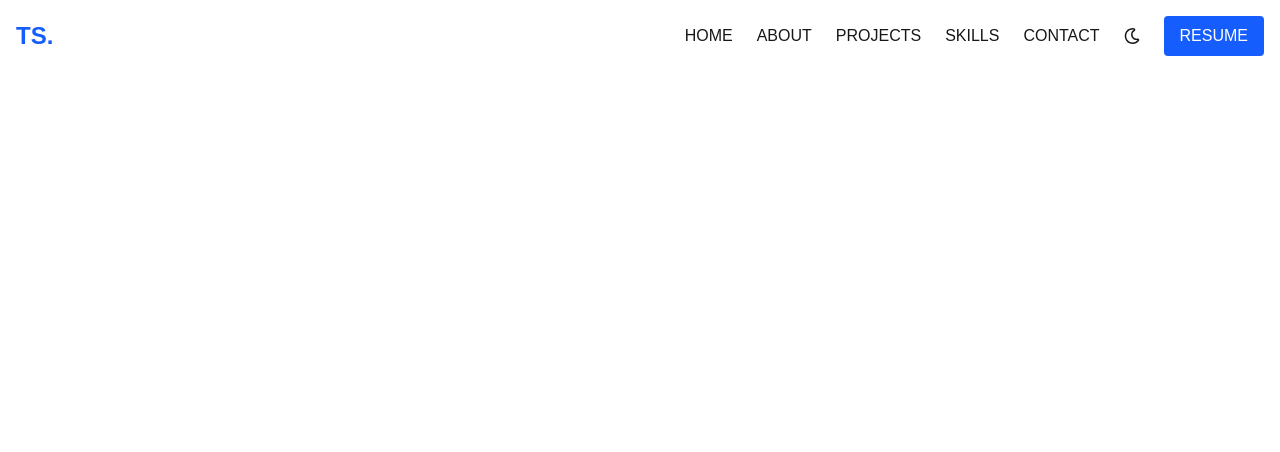
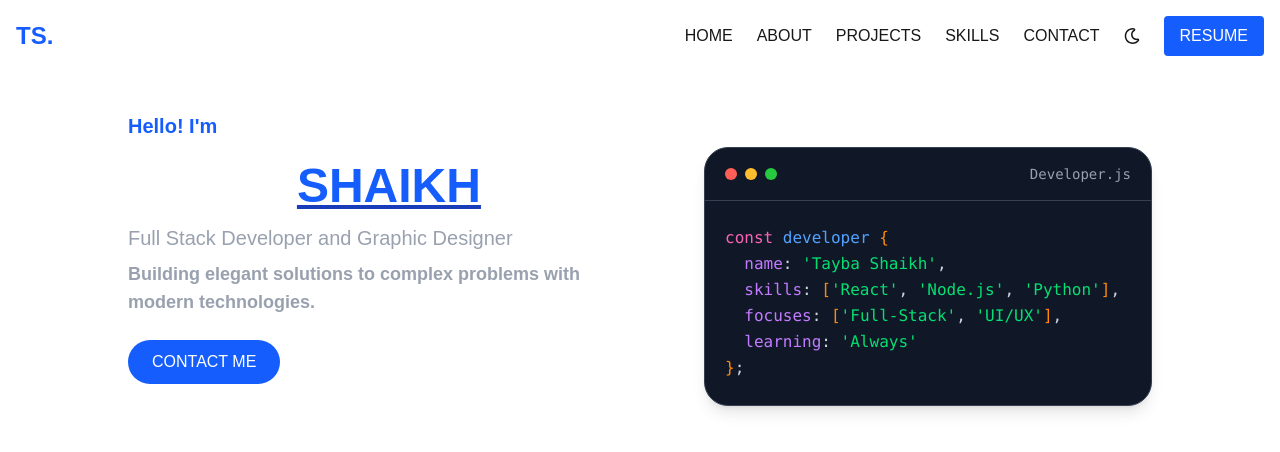
Before and after one commit to Tabbie05/Portfolio, a Next.js app in the folder myportfolio/: page / in a window 1280 px wide. Shown: the top 452 px of the page. Built offline with nearby package versions, Linux system fonts and the light colour scheme.

Commit message:
feat :complete home page

```diff
--- a/myportfolio/package.json
+++ b/myportfolio/package.json
@@ -9,6 +9,7 @@
     "lint": "next lint"
   },
   "dependencies": {
+    "framer-motion": "^12.16.0",
     "next": "15.3.3",
     "react": "^19.0.0",
     "react-dom": "^19.0.0",
--- /dev/null
+++ b/myportfolio/src/Home/Main/page.js
@@ -0,0 +1,104 @@
+import React from "react";
+import { FaGithub } from "react-icons/fa";
+import { FaLinkedinIn } from "react-icons/fa";
+import { CiMail } from "react-icons/ci";
+
+const Main = () => {
+    return (
+        <div className="flex flex-col lg:flex-row items-center justify-center text-white px-8 lg:px-20 gap-0 max-w-7xl mx-auto mt-10">
+            {/* Left content */}
+            <div className="max-w-xl w-full">
+                <h2 className="text-4xl sm:text-5xl font-bold leading-tight">
+                    <span className="text-blue-600 text-xl block mb-4">Hello! I'm</span>
+                    TAYBA <span className="text-blue-600 underline decoration-blue-800">SHAIKH</span>
+                </h2>
+                <h3 className="text-gray-400 text-xl mt-2">
+                    Full Stack Developer and Graphic Designer
+                </h3>
+                <p className="text-lg text-gray-400 font-semibold mt-2 max-w-lg">
+                    Building elegant solutions to complex problems with modern technologies.
+                </p>
+
+                <div className="flex flex-wrap gap-4 mt-6">
+                    <button className="px-6 py-2 bg-blue-600 text-white rounded-full hover:bg-blue-700 transition">
+                        CONTACT ME
+                    </button>
+                    <button className="px-6 py-2 border-2 border-white text-white rounded-full hover:bg-white hover:text-gray-900 transition">
+                        VIEW PROJECTS
+                    </button>
+                </div>
+
+                <div className="flex space-x-6 mt-8 ml-1">
+                    <a
+                        href="https://github.com/Tabbie05"
+                        target="_blank"
+                        rel="noopener noreferrer"
+                        aria-label="GitHub"
+                    >
+                        <FaGithub size={24} className="hover:text-blue-600 transition-colors" />
+                    </a>
+                    <a
+                        href="https://www.linkedin.com/in/yourusername"
+                        target="_blank"
+                        rel="noopener noreferrer"
+                        aria-label="LinkedIn"
+                    >
+                        <FaLinkedinIn size={24} className="hover:text-blue-600 transition-colors" />
+                    </a>
+                    <a href="mailto:shaikhtayba3@gmail.com" aria-label="Email">
+                        <CiMail size={24} className="hover:text-blue-600 transition-colors" />
+                    </a>
+                </div>
+            </div>
+
+            {/* Right code box */}
+            <div className="bg-gray-900 rounded-3xl shadow-lg w-full max-w-md border border-gray-700 mt-10 lg:mt-0">
+                {/* Top bar */}
+                <div className="flex justify-between items-center px-5 py-4 border-b border-gray-700">
+                    <div className="flex space-x-2">
+                        <span className="h-3 w-3 rounded-full bg-[#FF5F56]"></span>
+                        <span className="h-3 w-3 rounded-full bg-[#FFBD2E]"></span>
+                        <span className="h-3 w-3 rounded-full bg-[#27C93F]"></span>
+                    </div>
+                    <div className="text-gray-400 text-sm font-mono">Developer.js</div>
+                </div>
+
+                {/* Code content */}
+                <pre className="px-5 py-6 font-mono text-base leading-relaxed text-gray-300 overflow-x-auto whitespace-pre-wrap">
+                    <code>
+                        <span className="text-pink-400">const</span>{" "}
+                        <span className="text-blue-400">developer</span>{" "}
+                        <span className="text-orange-400">&#123;</span>
+                        <br />
+                        &nbsp;&nbsp;
+                        <span className="text-purple-400">name</span>
+                        : <span className="text-green-400">'Tayba Shaikh'</span>,
+                        <br />
+                        &nbsp;&nbsp;
+                        <span className="text-purple-400">skills</span>
+                        : <span className="text-orange-400">[</span>
+                        <span className="text-green-400">'React'</span>,{" "}
+                        <span className="text-green-400">'Node.js'</span>,{" "}
+                        <span className="text-green-400">'Python'</span>
+                        <span className="text-orange-400">]</span>,
+                        <br />
+                        &nbsp;&nbsp;
+                        <span className="text-purple-400">focuses</span>
+                        : <span className="text-orange-400">[</span>
+                        <span className="text-green-400">'Full-Stack'</span>,{" "}
+                        <span className="text-green-400">'UI/UX'</span>
+                        <span className="text-orange-400">]</span>,
+                        <br />
+                        &nbsp;&nbsp;
+                        <span className="text-purple-400">learning</span>
+                        : <span className="text-green-400">'Always'</span>
+                        <br />
+                        <span className="text-orange-400">&#125;</span>;
+                    </code>
+                </pre>
+            </div>
+        </div>
+    );
+};
+
+export default Main;
--- a/myportfolio/src/Header/page.js
+++ b/myportfolio/src/Home/page.js
@@ -1,7 +1,9 @@
+import Main from "@/Home/Main/page";
 import Link from "next/link";
 import { FaRegMoon } from "react-icons/fa";
-export default function Header() {
+export default function Home() {
   return (
+    <div>
     <nav className="w-full py-4">
       <div className="container mx-auto flex flex-col items-center justify-center space-y-4 sm:flex-row sm:space-y-0 sm:justify-between sm:items-center px-4">
         <h2 className="text-2xl text-blue-600 font-bold">TS.</h2>
@@ -18,5 +20,8 @@ export default function Header() {
         </div>
       </div>
     </nav>
+    <Main />
+  </div>
+
   );
 }
--- a/myportfolio/src/app/page.js
+++ b/myportfolio/src/app/page.js
@@ -1,8 +1,8 @@
-import Header from "@/Header/page";
+import HomePage from "@/Home/page";
 export default function Home() {
   return (
     <div>
-      <Header />
+      <HomePage />
     </div>
   );
 }
```
Also changed, not shown: 1 other file (tests, documents, lock files or other folders).
